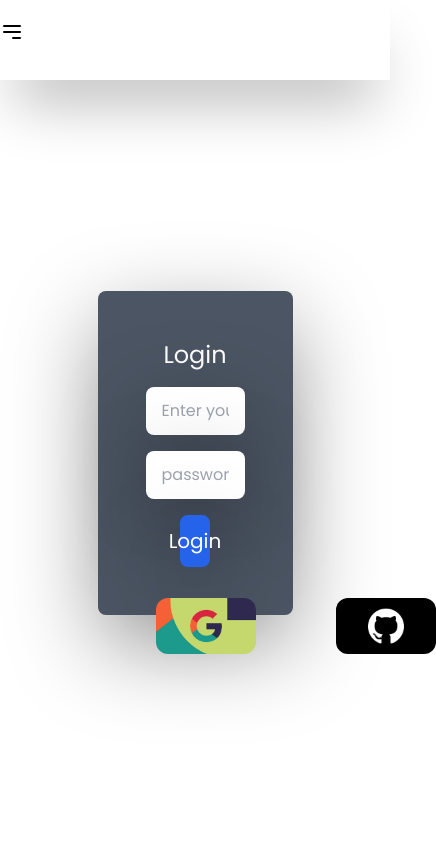
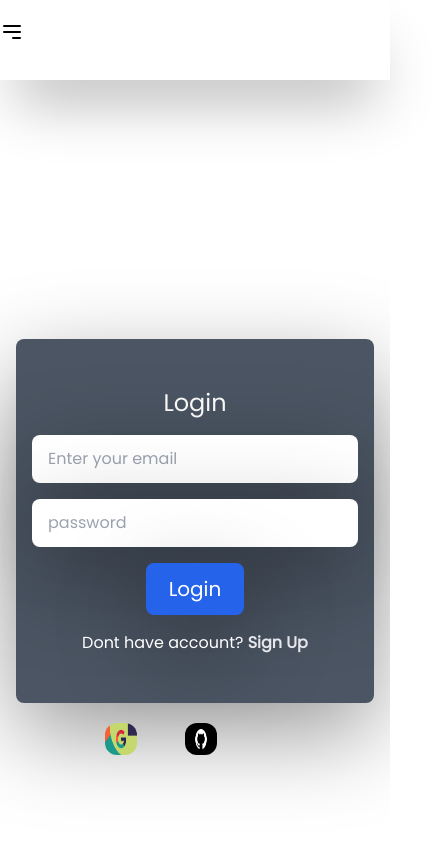
Before and after one commit to fortuneonyeka/shoppers-ecommerce, a React (Create React App) app in the folder shoopers-client/: page /login in a window 390 px wide. Shown: the top 844 px of the page, 436 px wide, since content can reach past the window. Built offline with nearby package versions, Linux system fonts and the light colour scheme.

Commit message:
mobile responsive

```diff
--- a/shoopers-client/src/pages/Login.jsx
+++ b/shoopers-client/src/pages/Login.jsx
@@ -51,12 +51,12 @@ const Login = () => {
   }
 
   return (
-    <div className="h-screen relative">
-      <div className="py-[25vh] flex  justify-center ">
+    <div className="h-screen relative py-12">
+      <div className="py-[25vh] flex  justify-center px-4">
         <form
           onSubmit={handleSubmit}
           action=""
-          className="flex flex-col px-12 gap-4 shadow-[rgba(0,_0,_0,_0.4)_0px_30px_90px] w-[50%] py-12 rounded-lg bg-gray-600"
+          className="flex flex-col md:px-12 gap-4 shadow-[rgba(0,_0,_0,_0.4)_0px_30px_90px] w-full px-4 md:w-[50%] py-12 rounded-lg bg-gray-600"
         >
           <p className="text-center text-2xl text-white">Login</p>
           <input
@@ -83,9 +83,9 @@ const Login = () => {
           >
             Login
           </button>
+        <p className="text-center text-white">Dont have account? <a href="/registration" className="font-bold text-gray-200">Sign Up</a></p>
         </form>
-      </div>
-      <div onClick={handleGoogleLogin} className="w-19 h-14 flex gap-20 absolute bottom-[32%] left-[40%]">
+      <div onClick={handleGoogleLogin} className="flex gap-12 absolute w-8 h-8 bottom-[20%] left-[27%] md:left-[35%] md:w-40 md:h-10 lg:w-40 lg:h-14 lg:bottom-[20%] lg:left-[42%]">
         <img
           src={Google}
           alt="google"
@@ -101,6 +101,7 @@ const Login = () => {
           Sign Out
         </button> */}
       </div>
+      </div>
       <div></div>
     </div>
   );
```
